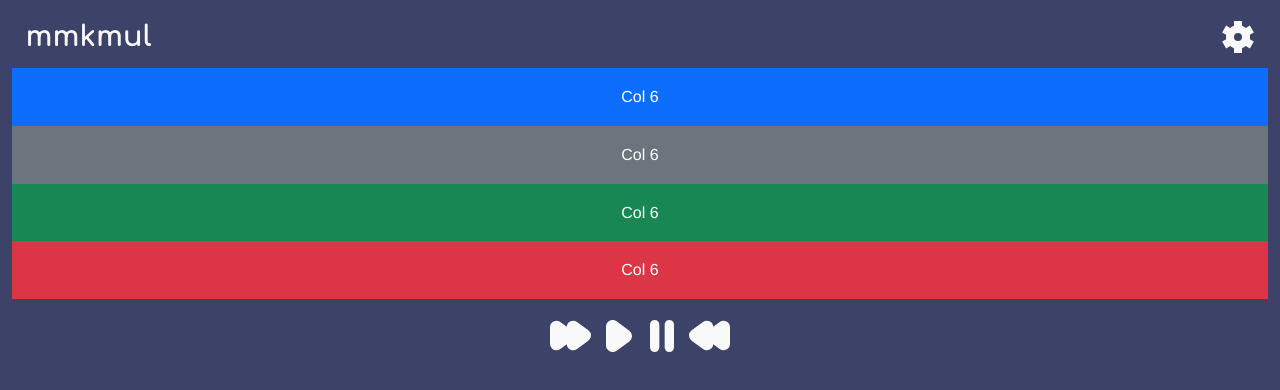
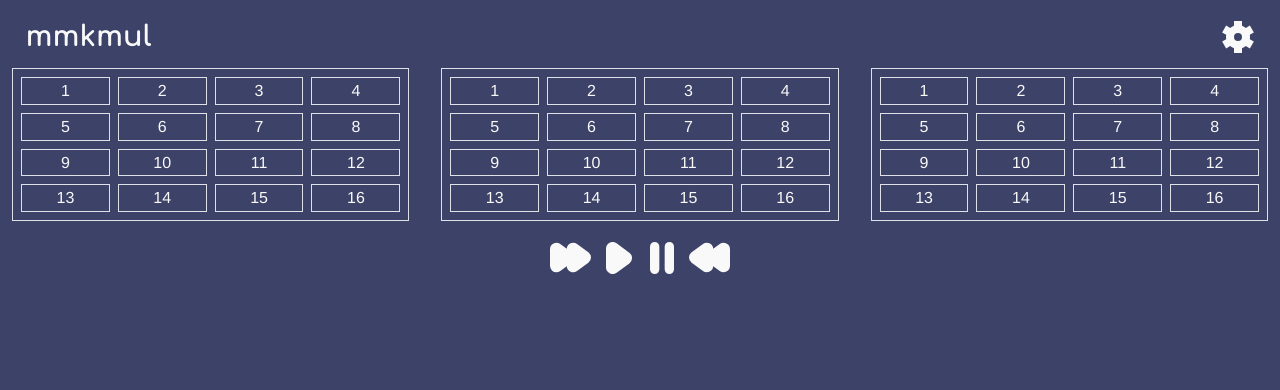
Before and after one commit to elvalsdelaluz/mmkmul, a Vue app: page / in a window 1280 px wide. Shown: the top 390 px of the page. Built offline with nearby package versions, Linux system fonts and the light colour scheme.

Commit message:
feat(Matrix): Se define un componente base de matrices y su implementación con CSS Grid

```diff
--- a/src/components/MatrixRow.vue
+++ b/src/components/MatrixRow.vue
@@ -2,17 +2,64 @@
 </script>
 
 <template>
+  <div class="grid" style="--bs-columns: 3; --bs-gap: 2rem;">
+    <div class="grid border p-2" style="--bs-columns: 4; --bs-gap: 0.5rem;">
+      <div class="g-col-1 border text-center">1</div>
+      <div class="g-col-1 border text-center">2</div>
+      <div class="g-col-1 border text-center">3</div>
+      <div class="g-col-1 border text-center">4</div>
+      <div class="g-col-1 border text-center">5</div>
+      <div class="g-col-1 border text-center">6</div>
+      <div class="g-col-1 border text-center">7</div>
+      <div class="g-col-1 border text-center">8</div>
+      <div class="g-col-1 border text-center">9</div>
+      <div class="g-col-1 border text-center">10</div>
+      <div class="g-col-1 border text-center">11</div>
+      <div class="g-col-1 border text-center">12</div>
+      <div class="g-col-1 border text-center">13</div>
+      <div class="g-col-1 border text-center">14</div>
+      <div class="g-col-1 border text-center">15</div>
+      <div class="g-col-1 border text-center">16</div>
+    </div>
 
+    <div class="grid border p-2" style="--bs-columns: 4; --bs-gap: 0.5rem;">
+      <div class="g-col-1 border text-center">1</div>
+      <div class="g-col-1 border text-center">2</div>
+      <div class="g-col-1 border text-center">3</div>
+      <div class="g-col-1 border text-center">4</div>
+      <div class="g-col-1 border text-center">5</div>
+      <div class="g-col-1 border text-center">6</div>
+      <div class="g-col-1 border text-center">7</div>
+      <div class="g-col-1 border text-center">8</div>
+      <div class="g-col-1 border text-center">9</div>
+      <div class="g-col-1 border text-center">10</div>
+      <div class="g-col-1 border text-center">11</div>
+      <div class="g-col-1 border text-center">12</div>
+      <div class="g-col-1 border text-center">13</div>
+      <div class="g-col-1 border text-center">14</div>
+      <div class="g-col-1 border text-center">15</div>
+      <div class="g-col-1 border text-center">16</div>
+    </div>
 
-  <div class="row text-center g-3">
-    <div class="col-6 bg-primary text-white p-3">Col 6</div>
-    <div class="col-6 bg-secondary text-white p-3">Col 6</div>
-    <div class="col-6 bg-success text-white p-3">Col 6</div>
-    <div class="col-6 bg-danger text-white p-3">Col 6</div>
+    <div class="grid border p-2" style="--bs-columns: 4; --bs-gap: 0.5rem;">
+      <div class="g-col-1 border text-center">1</div>
+      <div class="g-col-1 border text-center">2</div>
+      <div class="g-col-1 border text-center">3</div>
+      <div class="g-col-1 border text-center">4</div>
+      <div class="g-col-1 border text-center">5</div>
+      <div class="g-col-1 border text-center">6</div>
+      <div class="g-col-1 border text-center">7</div>
+      <div class="g-col-1 border text-center">8</div>
+      <div class="g-col-1 border text-center">9</div>
+      <div class="g-col-1 border text-center">10</div>
+      <div class="g-col-1 border text-center">11</div>
+      <div class="g-col-1 border text-center">12</div>
+      <div class="g-col-1 border text-center">13</div>
+      <div class="g-col-1 border text-center">14</div>
+      <div class="g-col-1 border text-center">15</div>
+      <div class="g-col-1 border text-center">16</div>
+    </div>
   </div>
-
-
-
 </template>
 
 
```
